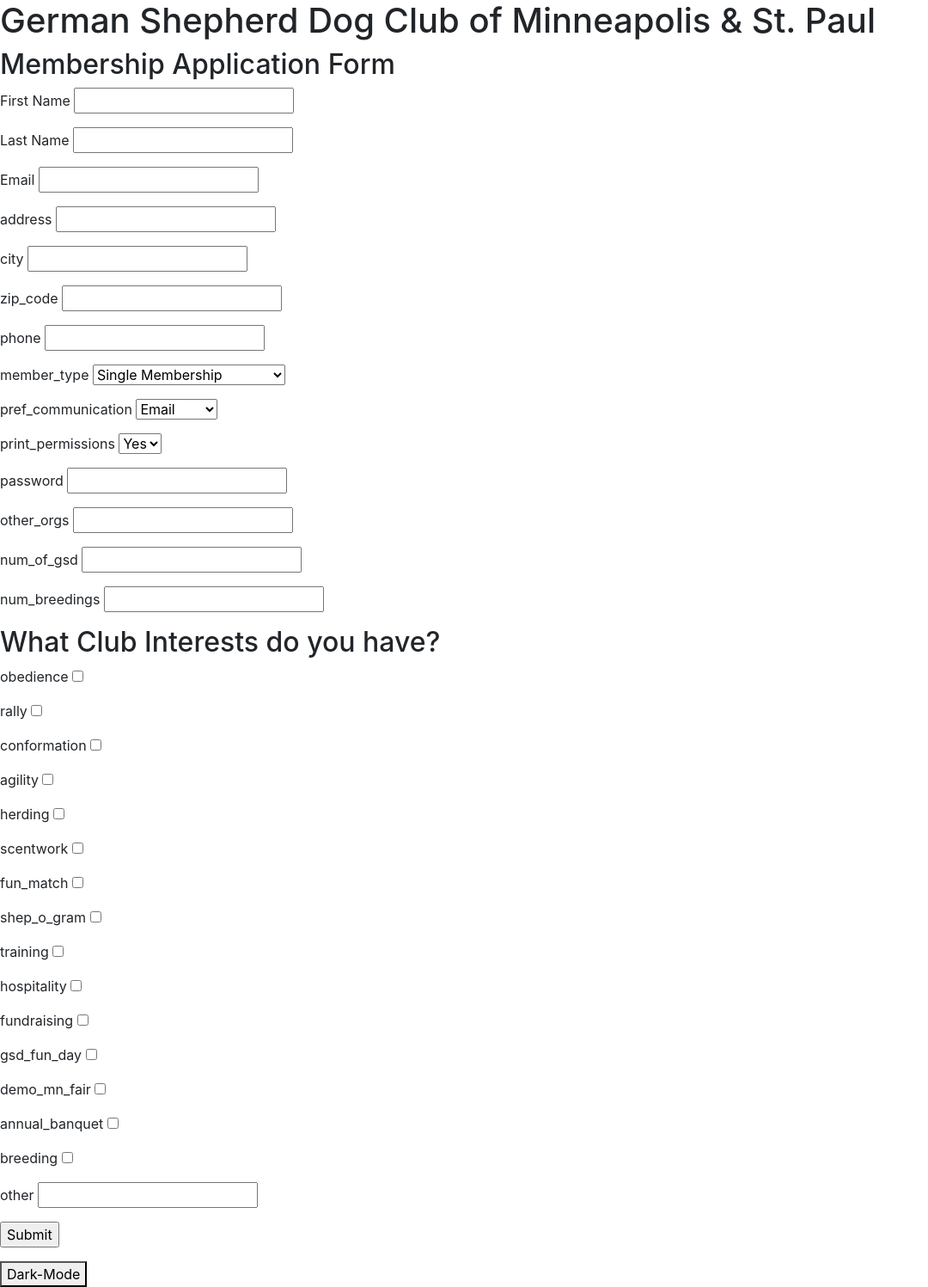
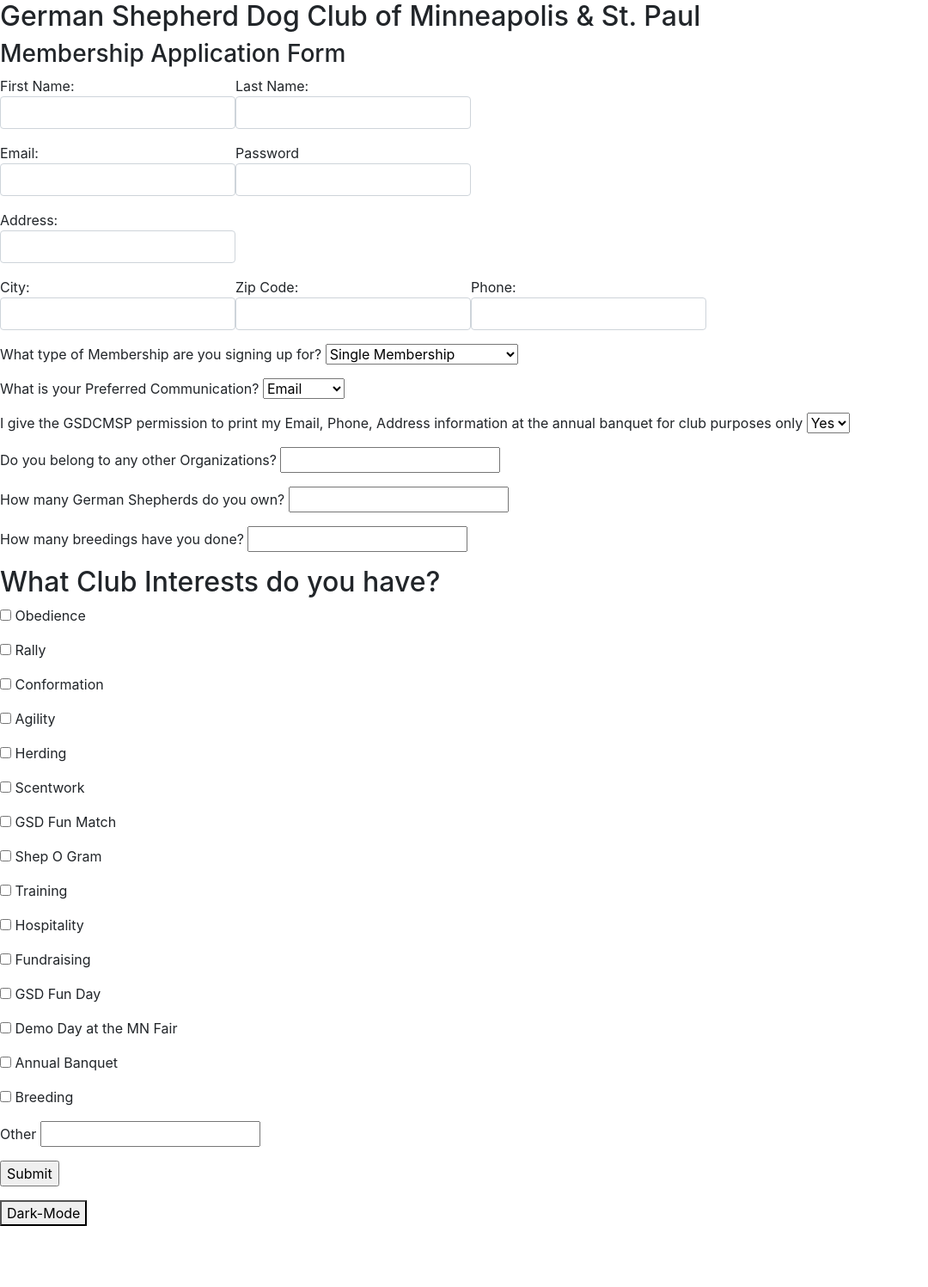
Before and after one commit to lauranewland/gsdc-webapp-flask, a Flask app: page /signup in a window 1280 px wide. Shown: the whole page at 86% size, without its empty margins (0-1080 px from the left). After the commit the page ends 1426 px from the top, so only its background shows below. Run offline with Flask 2, Linux system fonts and the light colour scheme.

Commit message:
Updated divs for the address section

```diff
--- a/templates/membership_signup.html
+++ b/templates/membership_signup.html
@@ -1,20 +1,31 @@
 {% extends 'base.html' %}
 {% block title %}Create User{% endblock %}
 {% block body %}
-    <h1>German Shepherd Dog Club of Minneapolis & St. Paul</h1>
+    <h2>German Shepherd Dog Club of Minneapolis & St. Paul</h2>
 
-    <h2>Membership Application Form</h2>
-        <form action="/users" method="POST">
-            <p>First Name <input type="text" name="fname"></p>
-            <p>Last Name <input type="text" name="lname"></p>
-            <p>Email <input type="text" name="email"></p>
-
-    <!--        This will be implemented later date-->
-            <p>address <input type="text" name="address"></p>
-            <p>city <input type="text" name="city"></p>
-            <p>zip_code <input type="text" name="zip_code"></p>
-            <p>phone <input type="text" name="phone"></p>
-            <p>member_type
+    <h3>Membership Application Form</h3>
+        <form  action="/users" method="POST">
+            <div class="container1 custom-control-inline">
+                <p class="p1">First Name: <input class="form-control" type="text" name="fname"></p>
+                <p class="p1">Last Name: <input class="form-control" type="text" name="lname"></p>
+            </div>
+            <br>
+            <div class="container1 custom-control-inline">
+                <p class="p1">Email: <input class="form-control" type="text" name="email"></p>
+                <p class="p1">Password <input class="form-control" type="text" name="password"></p>
+            </div>
+            <br>
+            <div class="container2 custom-control-inline">
+                <p class="p2">Address: <input class="form-control" type="text" name="address"></p>
+            </div>
+            <br>
+            <div class="container1 custom-control-inline">
+                <p class="p3">City: <input class="form-control" type="text" name="city"></p>
+                <p class="p3">Zip Code: <input class="form-control" type="text" name="zip_code"></p>
+                <p class="p3">Phone: <input class="form-control" type="text" name="phone"></p>
+            </div>
+            <div class="container4">
+                <p>What type of Membership are you signing up for?
                     <select name="member_type">
                         <option value="single">Single Membership</option>
                         <option value="household">Household Membership</option>
@@ -22,41 +33,43 @@
                         <option value="updates">Membership Updates Only</option>
                     </select>
                 </p>
-            <p>pref_communication
+                <p>What is your Preferred Communication?
                     <select name="pref_communication">
                         <option value="email">Email</option>
                         <option value="snail mail">Snail Mail</option>
                     </select>
                 </p>
-            <p>print_permissions
+                <p>I give the GSDCMSP permission to print my Email, Phone, Address information at the
+                    annual banquet for club purposes only
                     <select name="print_permissions">
                         <option value="true">Yes</option>
                         <option value="false">No</option>
                     </select>
                 </p>
-            <p>password <input type="text" name="password"></p>
-            <p>other_orgs <input type="text" name="other_orgs"></p>
-            <p>num_of_gsd <input type="text" name="num_of_gsd"></p>
-            <p>num_breedings <input type="text" name="num_breedings"></p>
+                <p>Do you belong to any other Organizations? <input type="text" name="other_orgs"></p>
+                <p>How many German Shepherds do you own? <input type="text" name="num_of_gsd"></p>
+                <p>How many breedings have you done? <input type="text" name="num_breedings"></p>
+            </div>
 
             <h2>What Club Interests do you have?</h2>
-            <p>obedience <input type="checkbox" name="obedience" value="true"></p>
-            <p>rally <input type="checkbox" name="rally" value="true"></p>
-            <p>conformation <input type="checkbox" name="conformation" value="true"></p>
-            <p>agility <input type="checkbox" name="agility" value="true"></p>
-            <p>herding <input type="checkbox" name="herding" value="true"></p>
-            <p>scentwork <input type="checkbox" name="scentwork" value="true"></p>
-            <p>fun_match <input type="checkbox" name="fun_match" value="true"></p>
-            <p>shep_o_gram <input type="checkbox" name="shep_o_gram" value="true"></p>
-            <p>training <input type="checkbox" name="training" value="true"></p>
-            <p>hospitality <input type="checkbox" name="hospitality" value="true"></p>
-            <p>fundraising <input type="checkbox" name="fundraising" value="true"></p>
-            <p>gsd_fun_day <input type="checkbox" name="gsd_fun_day" value="true"></p>
-            <p>demo_mn_fair <input type="checkbox" name="demo_mn_fair" value="true"></p>
-            <p>annual_banquet <input type="checkbox" name="annual_banquet" value="true"></p>
-            <p>breeding <input type="checkbox" name="breeding" value="true"></p>
-            <p>other <input type="text" name="other"></p>
-
+            <div class="container3">
+                <p><input type="checkbox" name="obedience" value="true"> Obedience</p>
+                <p><input type="checkbox" name="rally" value="true"> Rally</p>
+                <p><input type="checkbox" name="conformation" value="true"> Conformation</p>
+                <p><input type="checkbox" name="agility" value="true"> Agility</p>
+                <p><input type="checkbox" name="herding" value="true"> Herding</p>
+                <p><input type="checkbox" name="scentwork" value="true"> Scentwork</p>
+                <p><input type="checkbox" name="fun_match" value="true"> GSD Fun Match</p>
+                <p><input type="checkbox" name="shep_o_gram" value="true"> Shep O Gram </p>
+                <p><input type="checkbox" name="training" value="true"> Training</p>
+                <p><input type="checkbox" name="hospitality" value="true"> Hospitality</p>
+                <p><input type="checkbox" name="fundraising" value="true"> Fundraising</p>
+                <p><input type="checkbox" name="gsd_fun_day" value="true"> GSD Fun Day</p>
+                <p><input type="checkbox" name="demo_mn_fair" value="true"> Demo Day at the MN Fair</p>
+                <p><input type="checkbox" name="annual_banquet" value="true"> Annual Banquet</p>
+                <p><input type="checkbox" name="breeding" value="true"> Breeding</p>
+                <p>Other <input type="text" name="other"></p>
+            </div>
         <p><input type="submit"></p>
     </form>
 {% endblock %}
```
Lines whose indentation alone changed are shown as unchanged.
